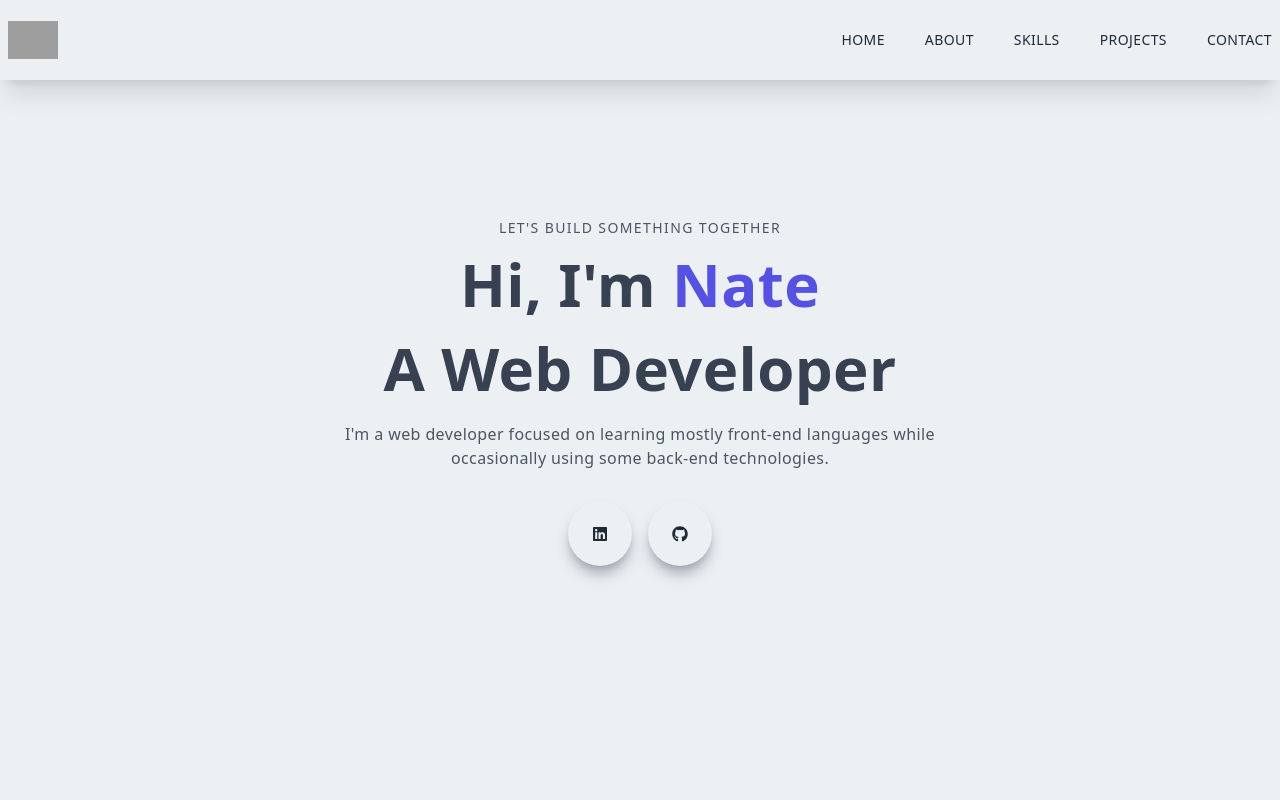
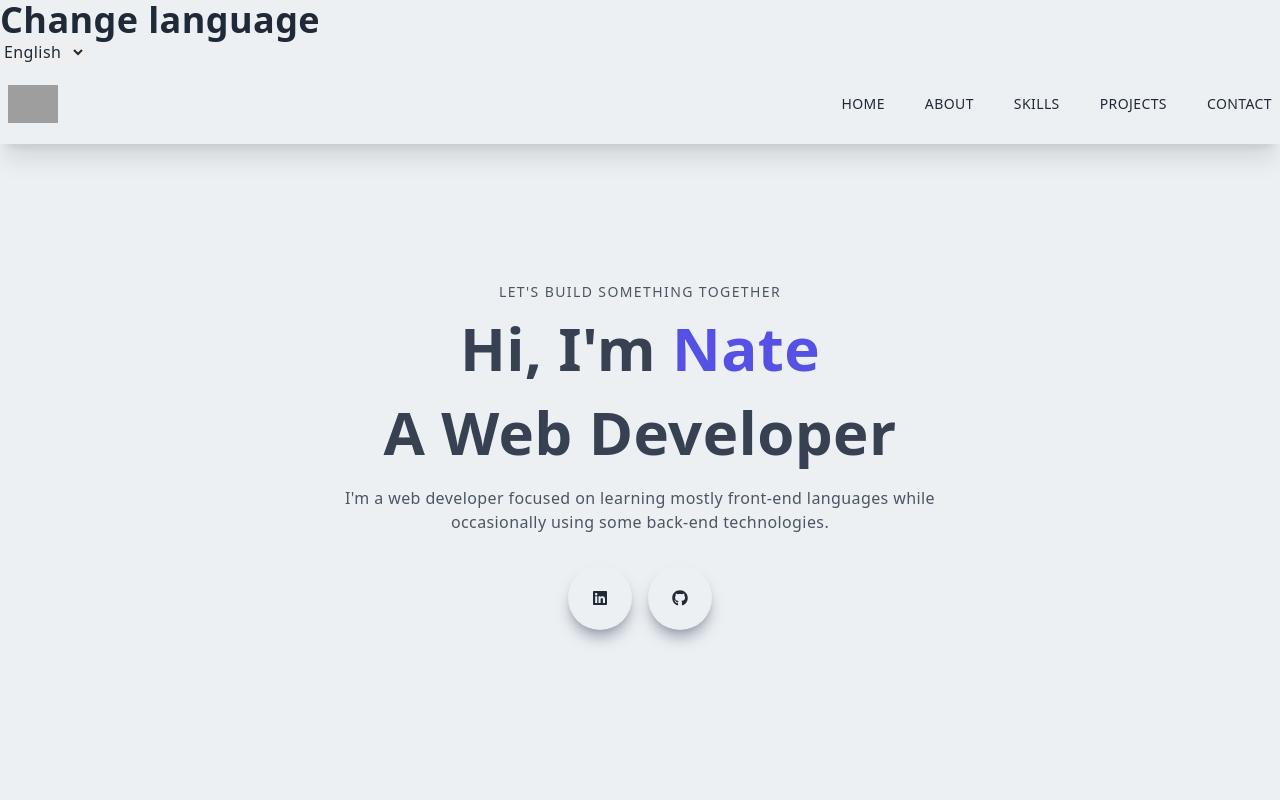
Before and after one commit to NathanCyr/portfolio, a Next.js app: page / in a window 1280 px wide. Shown: the top 800 px of the page. Built offline with nearby package versions, Linux system fonts and the light colour scheme; grey boxes are pictures that could not be loaded.

Commit message:
Début installation du i18n

```diff
--- /dev/null
+++ b/pages/components/Header.jsx
@@ -0,0 +1,18 @@
+import Link from "next/link";
+import LanguageSwitcher from './LanguageSwitcher';
+
+export default function Header(){
+    return (
+        <header>
+            <div>
+                <Link href="/">
+                    <h2>
+                        Change language
+                    </h2>
+                </Link>
+
+                <LanguageSwitcher />
+            </div>
+        </header>
+    );
+}
--- /dev/null
+++ b/pages/components/LanguageSwitcher.jsx
@@ -0,0 +1,11 @@
+export default function LanguageSwitcher(){
+    return(
+        <div>
+            <select>
+                <option value="es">English</option>
+                <option value="fr">Francais</option>
+            </select>
+        </div>
+    );
+
+}
--- a/pages/index.tsx
+++ b/pages/index.tsx
@@ -6,6 +6,7 @@ import About from './components/About'
 import Skills from './components/Skills'
 import Projects from './components/Projects'
 import Contact from './components/Contact'
+import Header from './components/Header'
 
 
 const inter = Inter({ subsets: ['latin'] })
@@ -19,6 +20,7 @@ export default function Home() {
         <meta name="viewport" content="width=device-width, initial-scale=1" />
         <link rel="icon" href="/favicon.ico" />
       </Head>
+      <Header />
       <NavBar />
       <Main />
       <About />
--- /dev/null
+++ b/public/locales/en/common.json
@@ -0,0 +1,3 @@
+{
+
+}
--- /dev/null
+++ b/public/locales/fr/common.json
@@ -0,0 +1,3 @@
+{
+
+}
```
